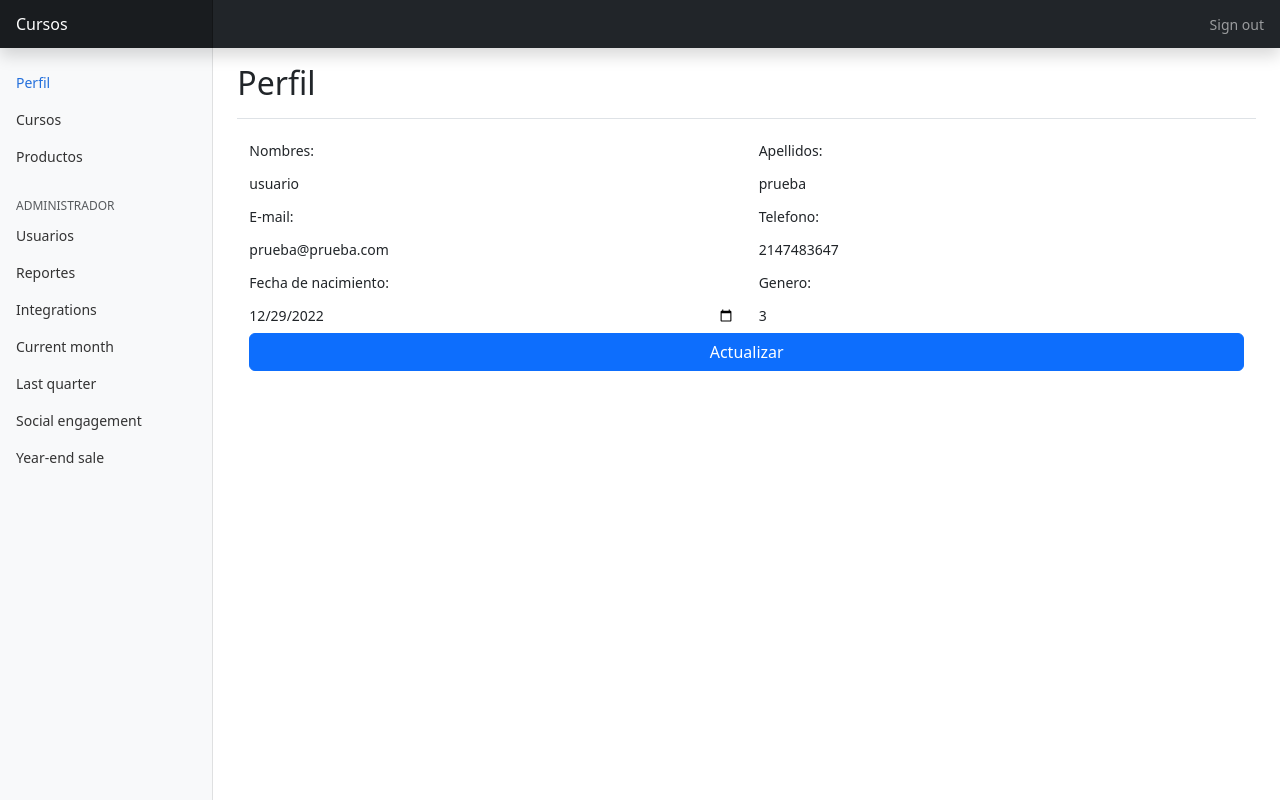
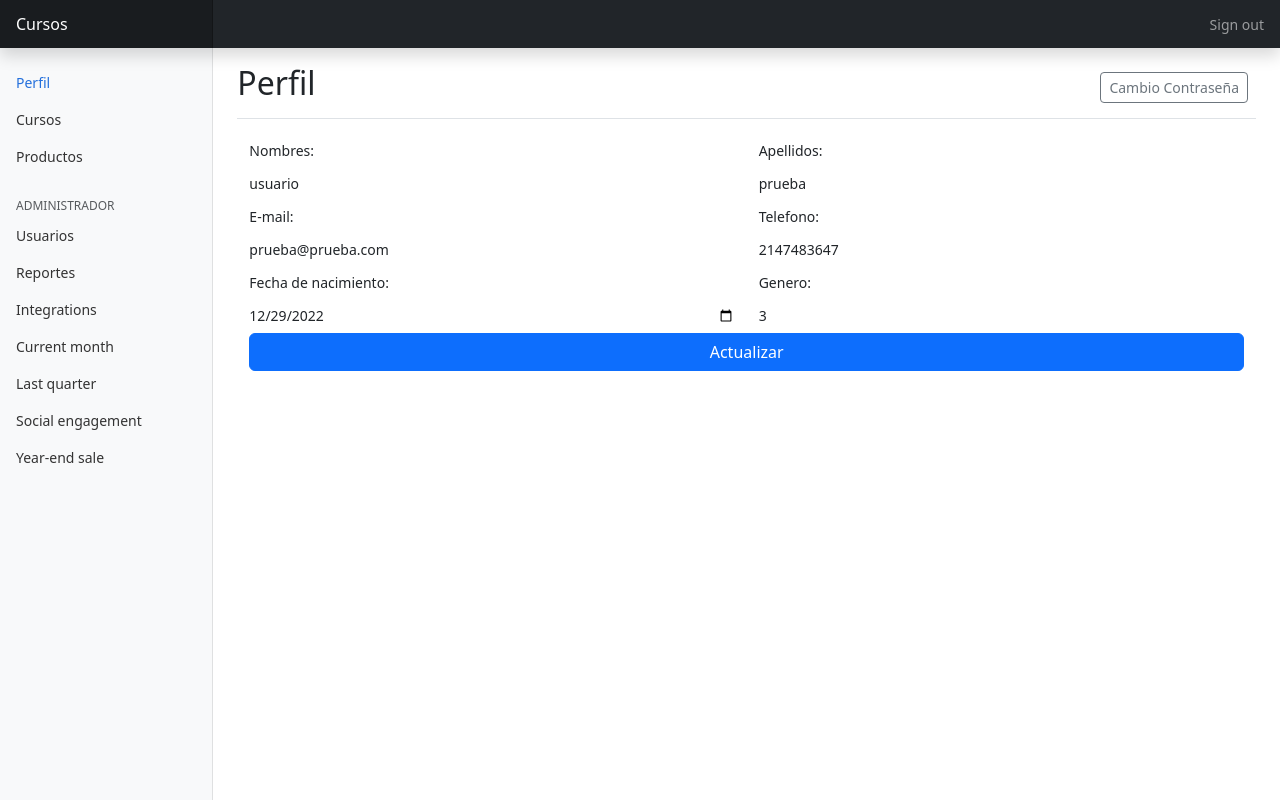
Before and after one commit to anjeldemon/cursosOL, a PHP site: page /vista/usuSesion.php in a window 1280 px wide. Run offline with PHP 8.4, Linux system fonts and the light colour scheme; a user stored in the database is signed in; data comes from the database, SQL or seed files in the repository; some libraries are stand-ins or nearby versions.

Commit message:
se agrega formulario cambio contraseña

```diff
--- a/vista/usuSesion.php
+++ b/vista/usuSesion.php
@@ -144,16 +144,16 @@ session_start();
     <main class="col-md-9 ms-sm-auto col-lg-10 px-md-4">
       <div class="d-flex justify-content-between flex-wrap flex-md-nowrap align-items-center pt-3 pb-2 mb-3 border-bottom">
         <h1 class="h2">Perfil</h1>
-        <!-- <div class="btn-toolbar mb-2 mb-md-0">
+        <div class="btn-toolbar mb-2 mb-md-0">
           <div class="btn-group me-2">
-            <button type="button" class="btn btn-sm btn-outline-secondary">Share</button>
-            <button type="button" class="btn btn-sm btn-outline-secondary">Export</button>
+            <button type="button" class="btn btn-sm btn-outline-secondary" data-bs-toggle="modal" data-bs-target="#formCambioPass" >Cambio Contraseña</button>
+
           </div>
-          <button type="button" class="btn btn-sm btn-outline-secondary dropdown-toggle">
+          <!-- <button type="button" class="btn btn-sm btn-outline-secondary dropdown-toggle">
             <span data-feather="calendar"></span>
             This week
-          </button>
-        </div> -->
+          </button> -->
+        </div>
       </div>
 
       <div class="container-fluid mt-3">
@@ -215,6 +215,42 @@ session_start();
   </div>
 </div>
 
+<!-- modal -->
+<div class="modal" id="formCambioPass">
+  <div class="modal-dialog">
+    <div class="modal-content">
+
+      <div class="modal-header">
+        <h4 class="modal-title">Cambio Contraseña</h4>
+        <button type="button" class="btn-close" data-bs-dismiss="modal"></button>
+      </div>
+
+      <div class="modal-body">
+    <form action="" method="POST">
+        <div class="mb-4">
+          <label for="passActual" class="form-label">Contraseña Actual:</label>
+          <input type="password" class="form-control" id="passActual" placeholder="Ingrese su contraseña" name="passActual">
+        </div>
+        <div class="mb-4 mt-4">
+          <label for="passNuevo" class="form-label">Contraseña Nueva:</label>
+          <input type="password" class="form-control" id="passNuevo" placeholder="Ingrese su contraseña" name="passNuevo">
+        </div>
+        <div class="mt-4">
+          <label for="passNuevo2" class="form-label">Confirmar Contraseña:</label>
+          <input type="password" class="form-control" id="passNuevo2" placeholder="Ingrese su contraseña" name="passNuevo2">
+        </div>
+      </div>
+
+      <div class="modal-footer">
+        <button type="submit" class="btn btn-danger" data-bs-dismiss="modal">Cambiar</button>
+    </form>
+      </div>
+
+    </div>
+  </div>
+</div>
+
+
 
     <script src="../assets/dist/js/bootstrap.bundle.min.js"></script>
 
```
